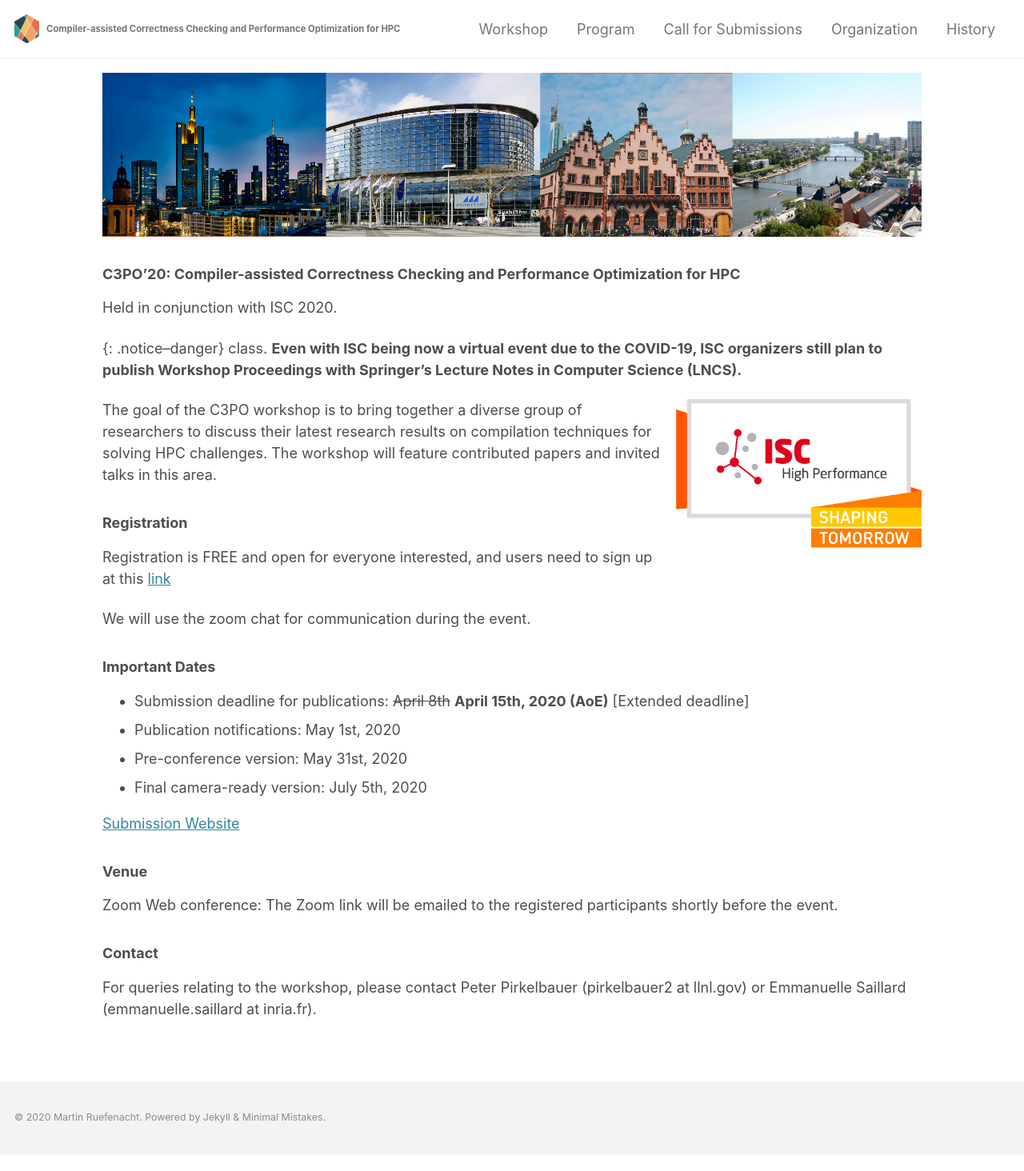
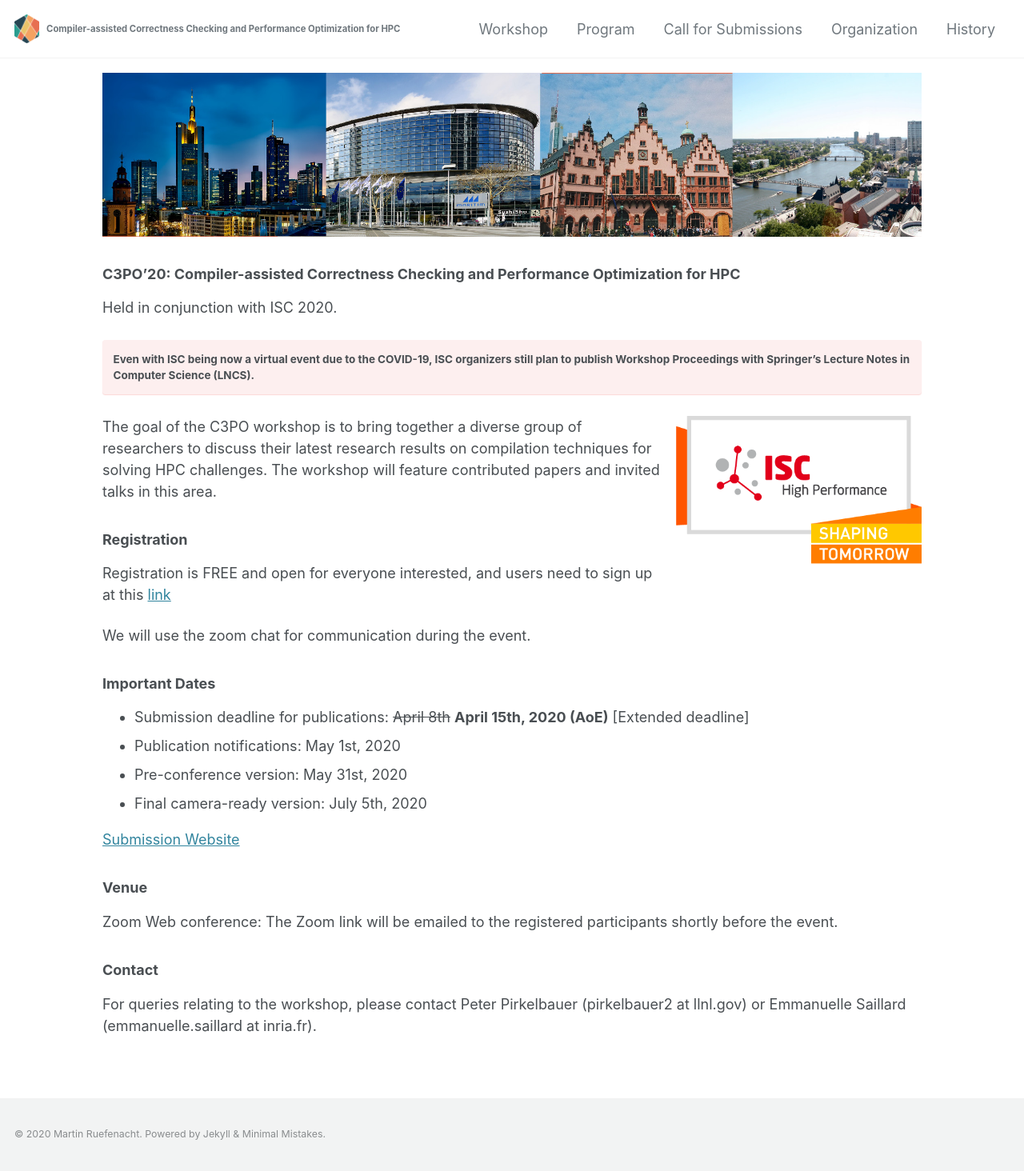
Before and after one commit to c3po-workshop/c3po-workshop.github.io, a Jekyll site: the page built from _pages/2020/index.md, in a window 1280 px wide. Shown: the whole page at 80% size. Built offline with Jekyll 4.4.1, drawn with Linux system fonts in a browser that asks for light colours; cached includes are drawn as plain includes; nearby versions of some CDN libraries; before the commit the page ends 1443 px from its top, so only the background shows below that.

Commit message:
Corrected

```diff
--- a/_pages/2020/index.md
+++ b/_pages/2020/index.md
@@ -8,8 +8,8 @@
 
 Held in conjunction with ISC 2020.
 
-{: .notice--danger} class.
 **Even with ISC being now a virtual event due to the COVID-19, ISC organizers still plan to publish Workshop Proceedings with Springer’s Lecture Notes in Computer Science (LNCS).**
+{: .notice--danger}
 
 ![ISC2020](/assets/ISC2020_Logo.png){: width="30%" height="auto" .align-right}
 {:style="clear: right"}
```
